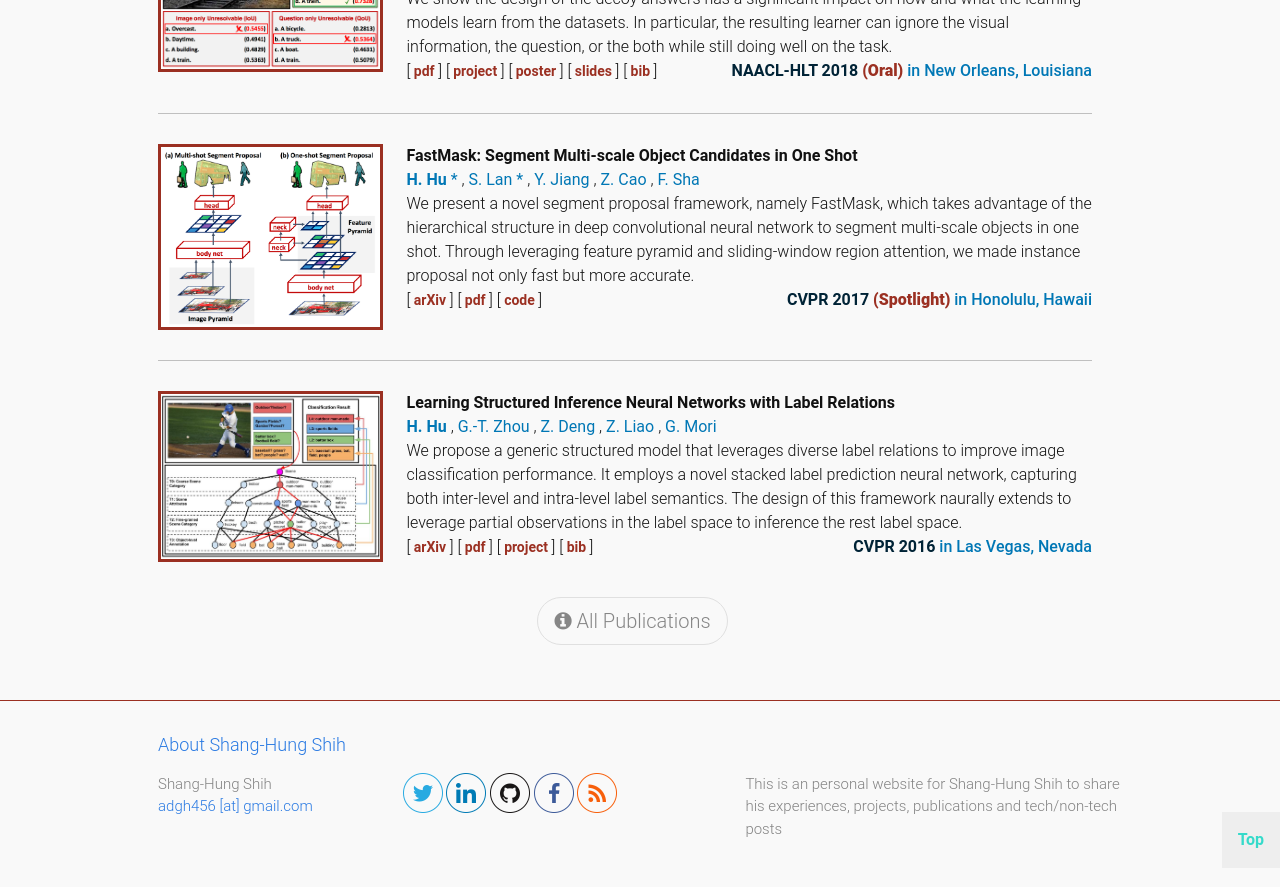
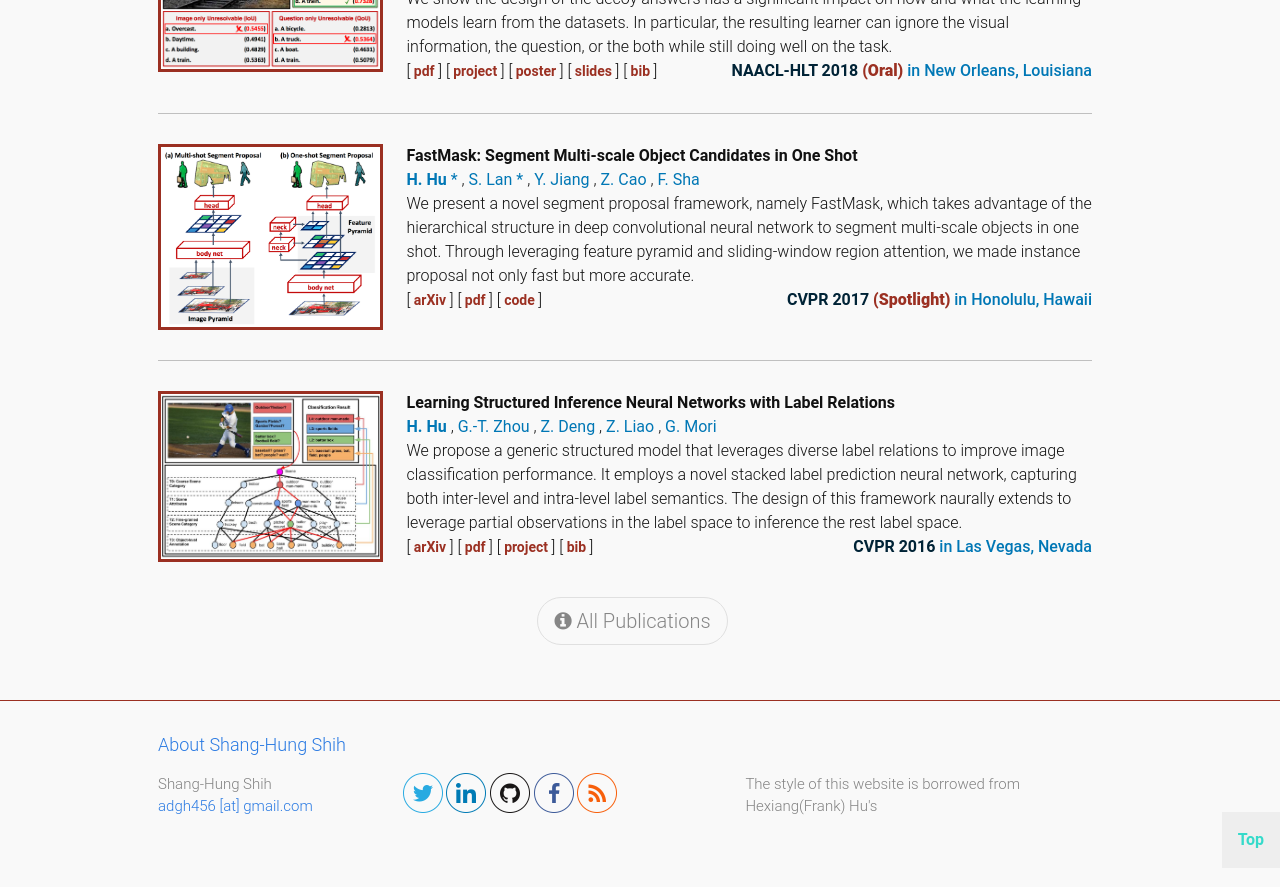
Before and after one commit to shanghungshih/shanghungshih.github.io, a Jekyll site: the page built from index.html, in a window 1280 px wide and 900 px high, scrolled down 2021 px. Shown: the top 887 px of the window. Built offline with Jekyll 4.4.1, drawn with Linux system fonts in a browser that asks for light colours.

Commit message:
Update _config.yml

```diff
--- a/_config.yml
+++ b/_config.yml
@@ -1,10 +1,11 @@
 # Site settings
 title: Shang-Hung Shih
 description:
-  en: "This is an personal website for Shang-Hung Shih to share his experiences, projects, publications and tech/non-tech posts. Shang-Hung Shih is a Genome and Systems Biology Degree Program M.S. student at National Taiwan University (NTU), working with Prof. Chien-Yu Chen. Prior to this, He earned his Bachelor’s degrees in Biomedical Science from Chung Shan Medical University with honor. His research interests lie in the field of Bioinformatics, Next-Generation-Sequencing (NGS) and Machine Learning."
+  #en: "This is an personal website for Shang-Hung Shih to share his experiences, projects, publications and tech/non-tech posts. Shang-Hung Shih is a Genome and Systems Biology Degree Program M.S. student at National Taiwan University (NTU), working with Prof. Chien-Yu Chen. Prior to this, He earned his Bachelor’s degrees in Biomedical Science from Chung Shan Medical University with honor. His research interests lie in the field of Bioinformatics, Next-Generation-Sequencing (NGS) and Machine Learning."
+  en: "The style of this website is borrowed from Hexiang(Frank) Hu's."
   cn: "這是施尚宏的個人網頁，用于分享他的個人經歷、項目、論文，技術相關/不相關的網頁。"
 keywords:
-  en: "Hexiang Hu,Publications,Posts,Research,Deep Learning,Computer Vision,Natural Language Processing"
+  en: "Shang-Hung Shih,Publications,Posts,Research,Machine Learning,Bioinformatics,Next Generation Sequencing"
   cn: "施尚宏,學術論文,研究,機器學習,生物資訊,次世代定序"
 background: /images/background/background-cube.jpg
 deep_background: /images/background/background-deepcube-2.jpg
```
